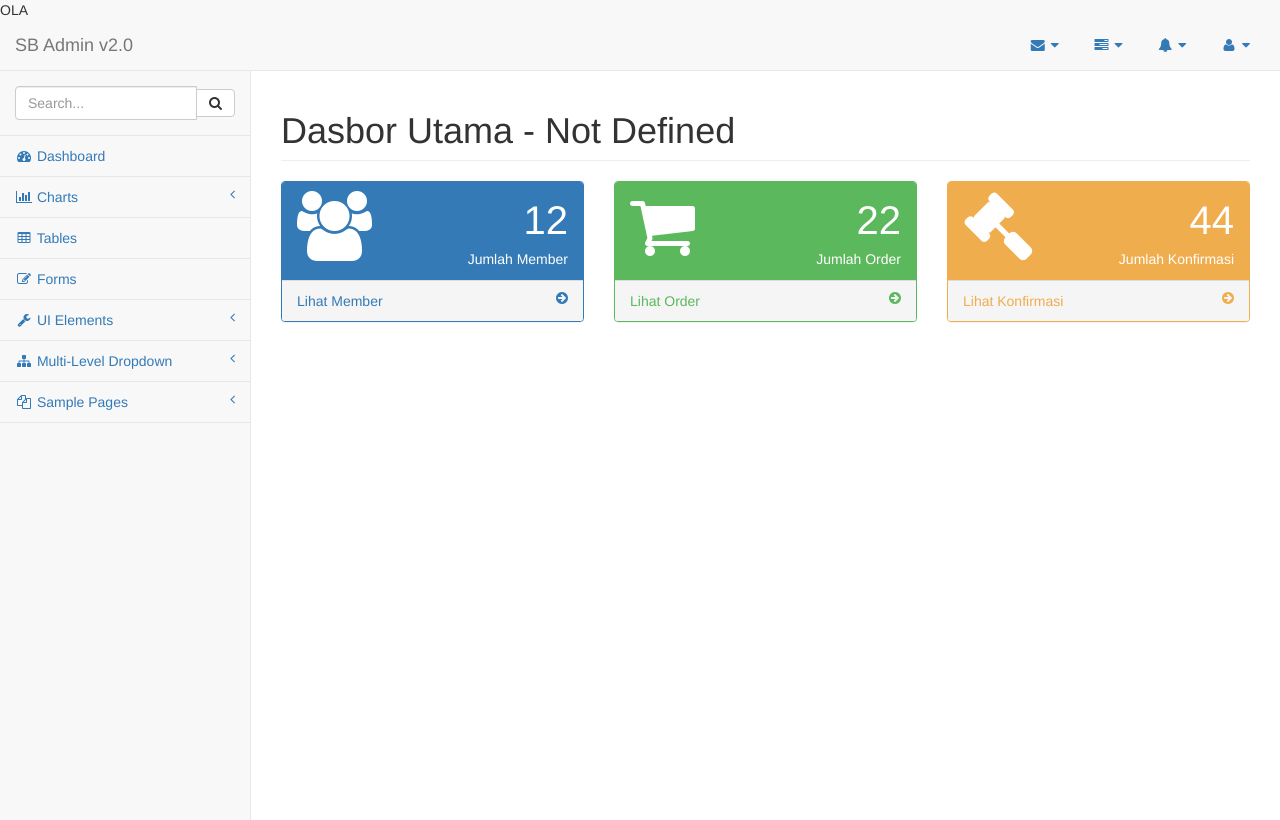
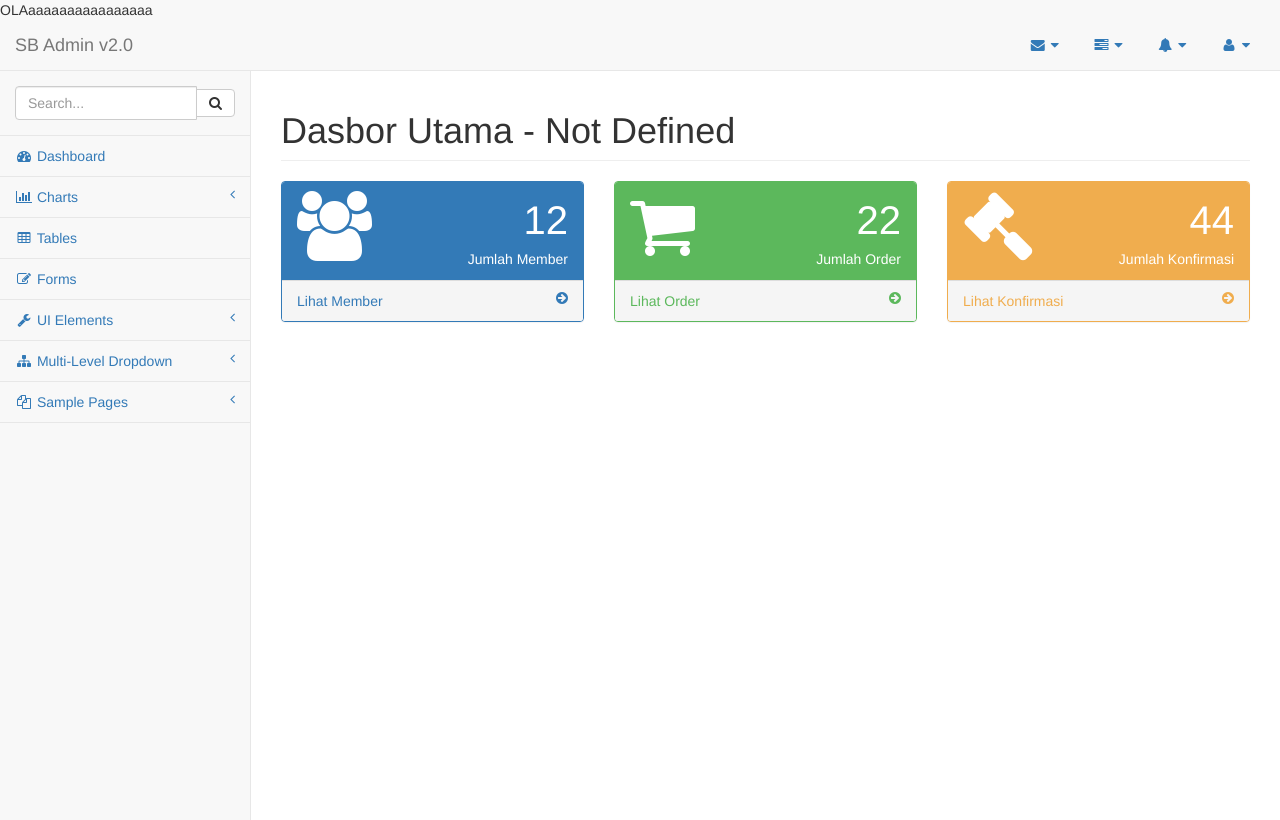
Before and after one commit to idmahardika/SEO_commerce, a PHP site: page /sistem/index.php in a window 1280 px wide. Run offline with PHP 8.4, Linux system fonts and the light colour scheme; the visitor is signed in with stand-in values (Sample User, id 1); data that the repository does not hold is empty.

Commit message:
OLAaaaaaaaaaaaaaaaaaaaaaaa

```diff
--- a/sistem/index.php
+++ b/sistem/index.php
@@ -12,7 +12,7 @@ $c_order	= "22";
 $c_confirm	= "44";
 ?>
 
-OLA
+OLAaaaaaaaaaaaaaaaa
 
 <body>
     <div id="wrapper">
```
